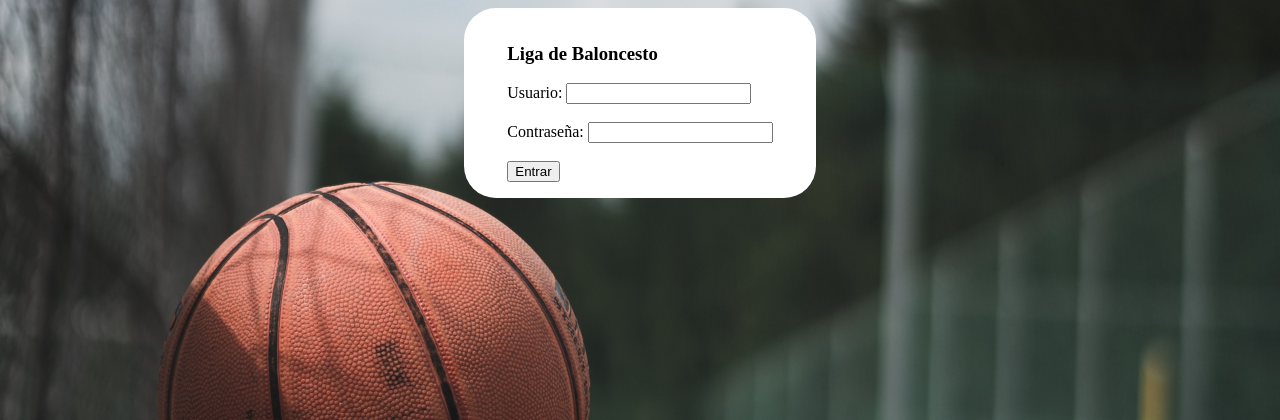
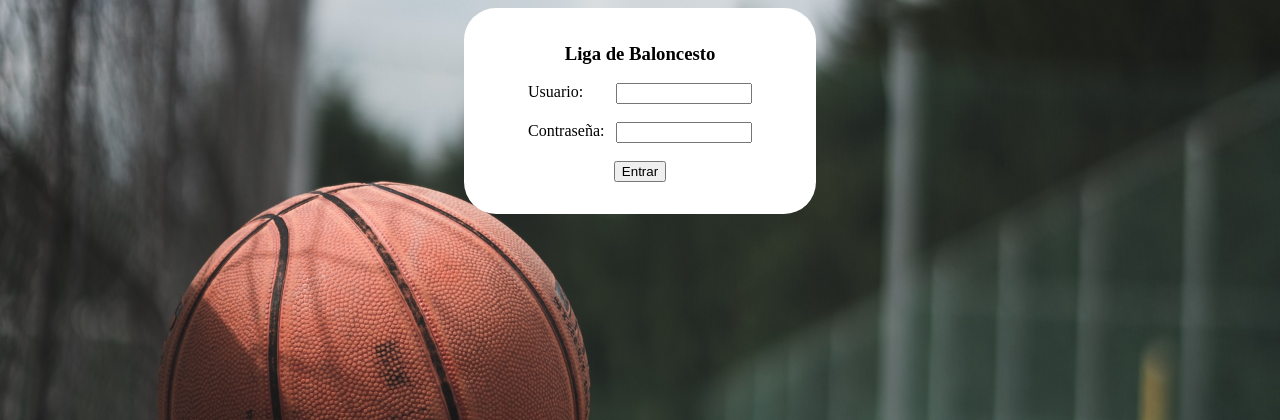
Before and after one commit to AnaCastilla/Proyecto-HLC, a PHP site: page / in a window 1280 px wide. Shown: the top 420 px of the page. Run offline with PHP 8.4, Linux system fonts and the light colour scheme.

Commit message:
Login centrado

```diff
--- a/index.css
+++ b/index.css
@@ -12,6 +12,15 @@ html {
   display: flex;
   justify-content: center;
   align-items: center;
-  padding: 1rem;
+  padding: 1rem 1rem 2rem 1rem;
   border-radius: 2rem;
+  flex-direction: column;
 }
+.formulario div {
+  display: flex;
+  justify-content: space-between;
+  width: 14rem;
+}
+input {
+  width: 8rem;
+}
--- a/index.php
+++ b/index.php
@@ -8,16 +8,18 @@
   </head>
   <body>
     <form class="formulario"  action="index.php" method="post">
-      <div class="divForm">
-        <h3>Liga de Baloncesto</h3>
-        <label for="usuario">Usuario: </label> <input type="text" name="usuario">
+      <h3>Liga de Baloncesto</h3>
+      <div class="user">
+        <label for="usuario">Usuario: </label>
+        <input type="text" name="usuario">
+      </div>
+      <br>
+      <div class="pass">
+        <label for="password">Contraseña: </label>
+        <input type="password" name="password">
+      </div>
       </br>
-      </br>
-        <label for="password">Contraseña: </label> <input type="password" name="password">
-      </br>
-      </br>
-        <button type="submit" name="enviar">Entrar</button>
-      </div>
+      <button type="submit" name="enviar">Entrar</button>
     </form>
   </body>
 </html>
```
